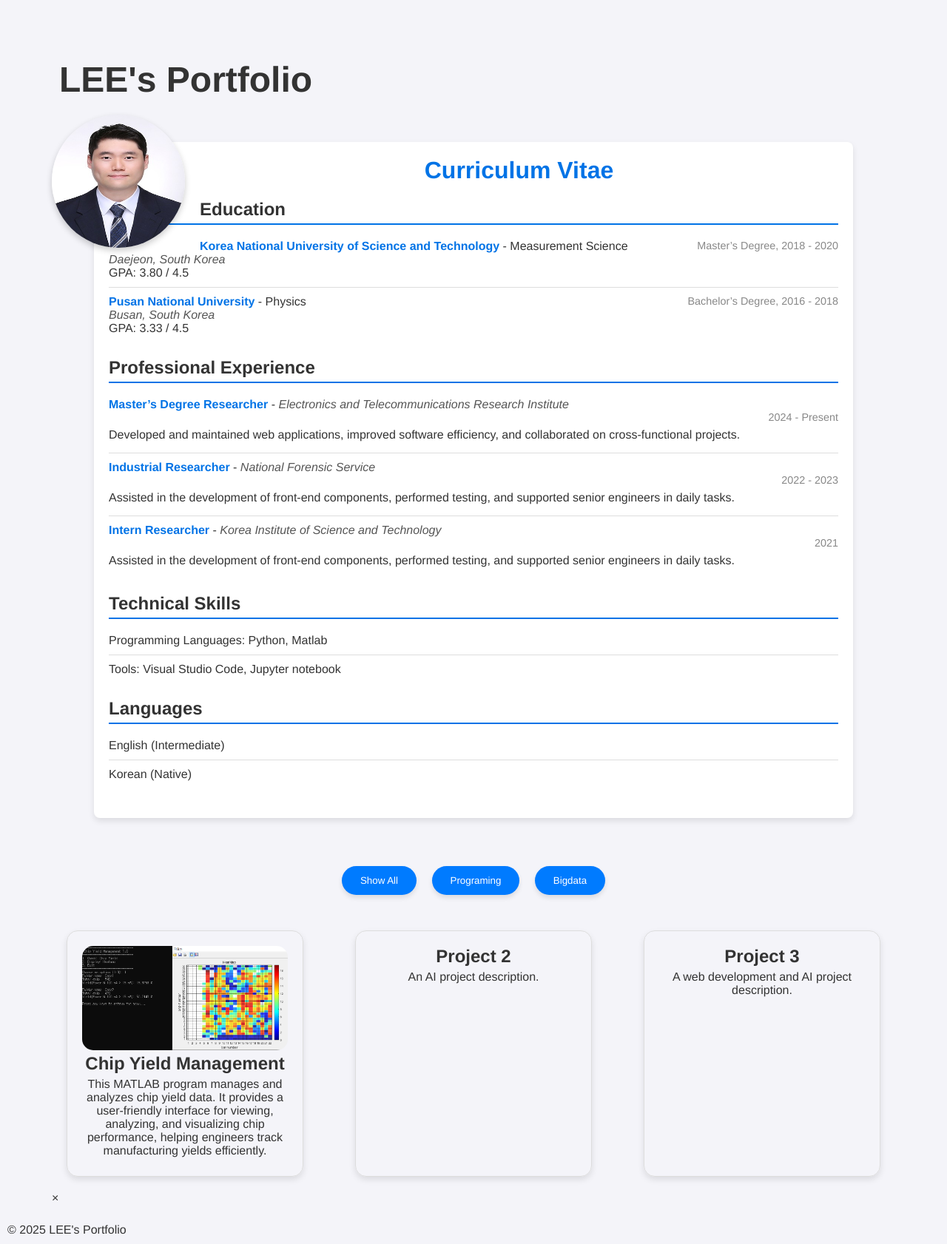
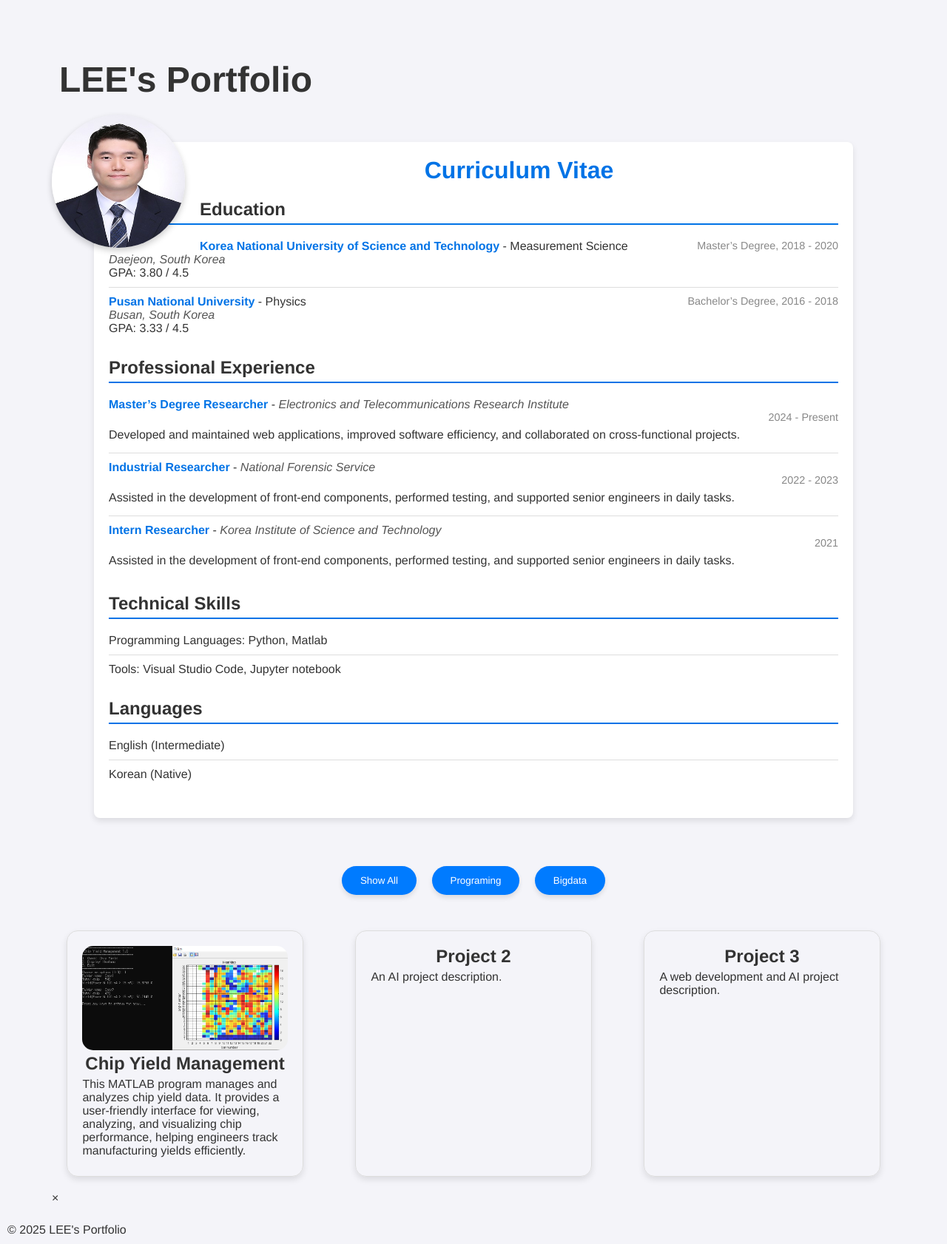
Before and after one commit to Yeonwoo-code/Portfolio, a Jekyll site: the page built from index.md, in a window 1280 px wide. Shown: the whole page at 74% size. Built offline with Jekyll 4.4.1, drawn with Linux system fonts in a browser that asks for light colours.

Commit message:
Update main.css

```diff
--- a/assets/css/main.css
+++ b/assets/css/main.css
@@ -17,7 +17,7 @@ body {
   margin-bottom: 20px;
   text-align: center; /* 버튼을 중앙에 배치 */
 }
-.project-card {
+.project-card p {
   text-align: left; /* 전체 텍스트를 왼쪽 정렬 */
 }
 
```
